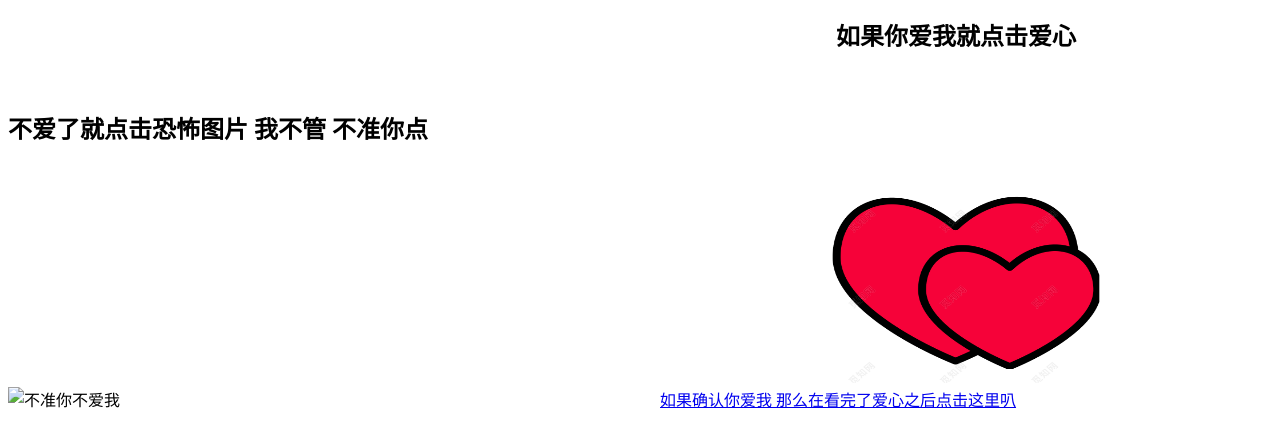
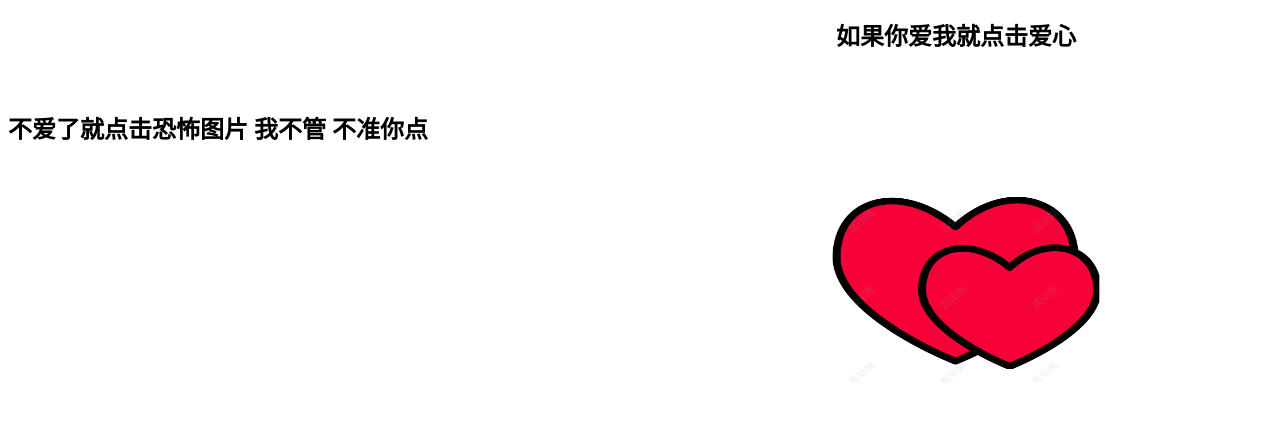
Before and after one commit to c1543420358/c15335998589.gihub.io, a plain HTML site: page 给涛涛的一封信.html in a window 1280 px wide. Shown: the part 127-574 px from the top of the page. Drawn offline with Linux system fonts and the light colour scheme; files whose address does not match are found by name.

Commit message:
Update 给涛涛的一封信.html

```diff
--- a/给涛涛的一封信.html
+++ b/给涛涛的一封信.html
@@ -18,12 +18,5 @@
     &nbsp;&nbsp;&nbsp;&nbsp;&nbsp;&nbsp;&nbsp;&nbsp;&nbsp;&nbsp;&nbsp;&nbsp;&nbsp;&nbsp;&nbsp;&nbsp;&nbsp;&nbsp;&nbsp;&nbsp;&nbsp;&nbsp;&nbsp;&nbsp;&nbsp;&nbsp;&nbsp;&nbsp;&nbsp;&nbsp;&nbsp;&nbsp;&nbsp;&nbsp;&nbsp;&nbsp;&nbsp;&nbsp;&nbsp;&nbsp;&nbsp;&nbsp;&nbsp;&nbsp;&nbsp;&nbsp;&nbsp;&nbsp;&nbsp;&nbsp;&nbsp;&nbsp;&nbsp;&nbsp;&nbsp;&nbsp;&nbsp;&nbsp;&nbsp;&nbsp;&nbsp;&nbsp;&nbsp;&nbsp;&nbsp;&nbsp;&nbsp;&nbsp;&nbsp;&nbsp;&nbsp;&nbsp;&nbsp;&nbsp;&nbsp;&nbsp;&nbsp;&nbsp;&nbsp;&nbsp;&nbsp;&nbsp;&nbsp;&nbsp;&nbsp;&nbsp;&nbsp;&nbsp;&nbsp;&nbsp;&nbsp;&nbsp;&nbsp;&nbsp;&nbsp;&nbsp;&nbsp;&nbsp;&nbsp;&nbsp;&nbsp;&nbsp;&nbsp;&nbsp;&nbsp;&nbsp;&nbsp;&nbsp;&nbsp;&nbsp;&nbsp;&nbsp;&nbsp;&nbsp;&nbsp;&nbsp;&nbsp;&nbsp;&nbsp;&nbsp;&nbsp;&nbsp;&nbsp;&nbsp;&nbsp;&nbsp;&nbsp;&nbsp;&nbsp;&nbsp;&nbsp;&nbsp;&nbsp;&nbsp;&nbsp;&nbsp;&nbsp;&nbsp;&nbsp;&nbsp;&nbsp;&nbsp;&nbsp;&nbsp;&nbsp;&nbsp;&nbsp;&nbsp;&nbsp;&nbsp;&nbsp;&nbsp;&nbsp;&nbsp;&nbsp;&nbsp;&nbsp;&nbsp;&nbsp;&nbsp;&nbsp;&nbsp;&nbsp;&nbsp;&nbsp;&nbsp;&nbsp;&nbsp;&nbsp;&nbsp;&nbsp;&nbsp;&nbsp;&nbsp;&nbsp;&nbsp;&nbsp;&nbsp;&nbsp;&nbsp;&nbsp;&nbsp;&nbsp;&nbsp;&nbsp;&nbsp;&nbsp;&nbsp;&nbsp;&nbsp;&nbsp;&nbsp;&nbsp;&nbsp;&nbsp;&nbsp;&nbsp;&nbsp;&nbsp;&nbsp;&nbsp;&nbsp;<img usemap="#woaini" src="./html的知识/image.jpg" alt="Image Description" width="300" height="200">
     <map name="woaini">
     <area shape="rect" coords="501,319,51,13" href="./1.html"
-
-    </map><br>
-    <img usemap="#居然不爱我" src="./html.jpg" alt="不准你不爱我" width="300" height="200" >
-    <map name="居然不爱我">
-        <area shape="rect" coords="0,0,494,329"  href="./2.html"
-    </map>
-    &nbsp;&nbsp;&nbsp;&nbsp;&nbsp;&nbsp;&nbsp;&nbsp;&nbsp;&nbsp;&nbsp;&nbsp;&nbsp;&nbsp;&nbsp;&nbsp;&nbsp;&nbsp;&nbsp;&nbsp;&nbsp;&nbsp;&nbsp;&nbsp;&nbsp;&nbsp;&nbsp;&nbsp;&nbsp;&nbsp;&nbsp;&nbsp;&nbsp;&nbsp;&nbsp;&nbsp;&nbsp;&nbsp;&nbsp;&nbsp;&nbsp;&nbsp;&nbsp;&nbsp;&nbsp;&nbsp;&nbsp;&nbsp;&nbsp;&nbsp;&nbsp;&nbsp;&nbsp;&nbsp;&nbsp;&nbsp;&nbsp;&nbsp;&nbsp;&nbsp;&nbsp;&nbsp;&nbsp;&nbsp;&nbsp;&nbsp;&nbsp;&nbsp;&nbsp;&nbsp;&nbsp;&nbsp;&nbsp;&nbsp;&nbsp;&nbsp;&nbsp;&nbsp;&nbsp;&nbsp;&nbsp;&nbsp;&nbsp;&nbsp;&nbsp;&nbsp;&nbsp;&nbsp;&nbsp;&nbsp;&nbsp;&nbsp;&nbsp;&nbsp;&nbsp;&nbsp;&nbsp;&nbsp;&nbsp;&nbsp;&nbsp;&nbsp;&nbsp;&nbsp;&nbsp;&nbsp;&nbsp;&nbsp;&nbsp;&nbsp;&nbsp;&nbsp;&nbsp;&nbsp;&nbsp;&nbsp;&nbsp;&nbsp;&nbsp;&nbsp;&nbsp;&nbsp;&nbsp;&nbsp;&nbsp;&nbsp;&nbsp;&nbsp;&nbsp;&nbsp;&nbsp;&nbsp;&nbsp;&nbsp;<a href="./7.html">如果确认你爱我 那么在看完了爱心之后点击这里叭</a>
-</body>
+    </body>
 </html>
```
